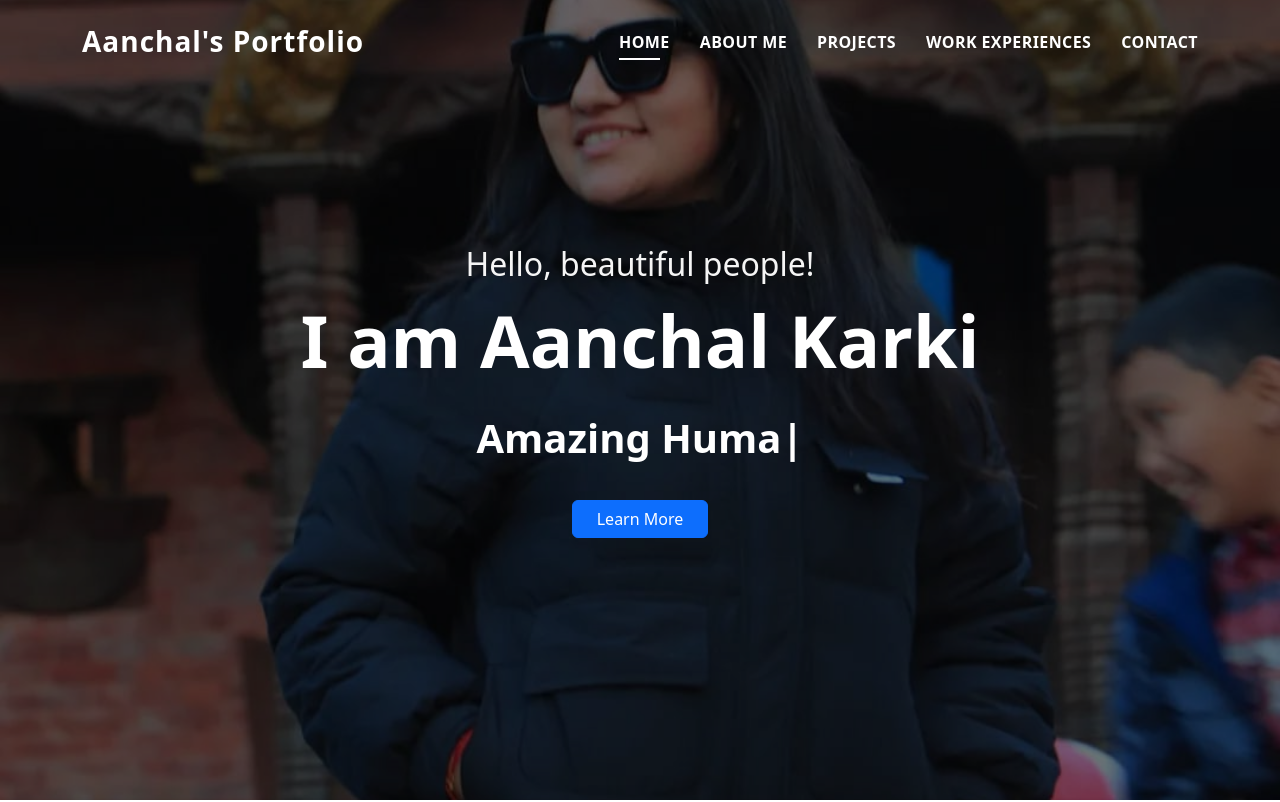
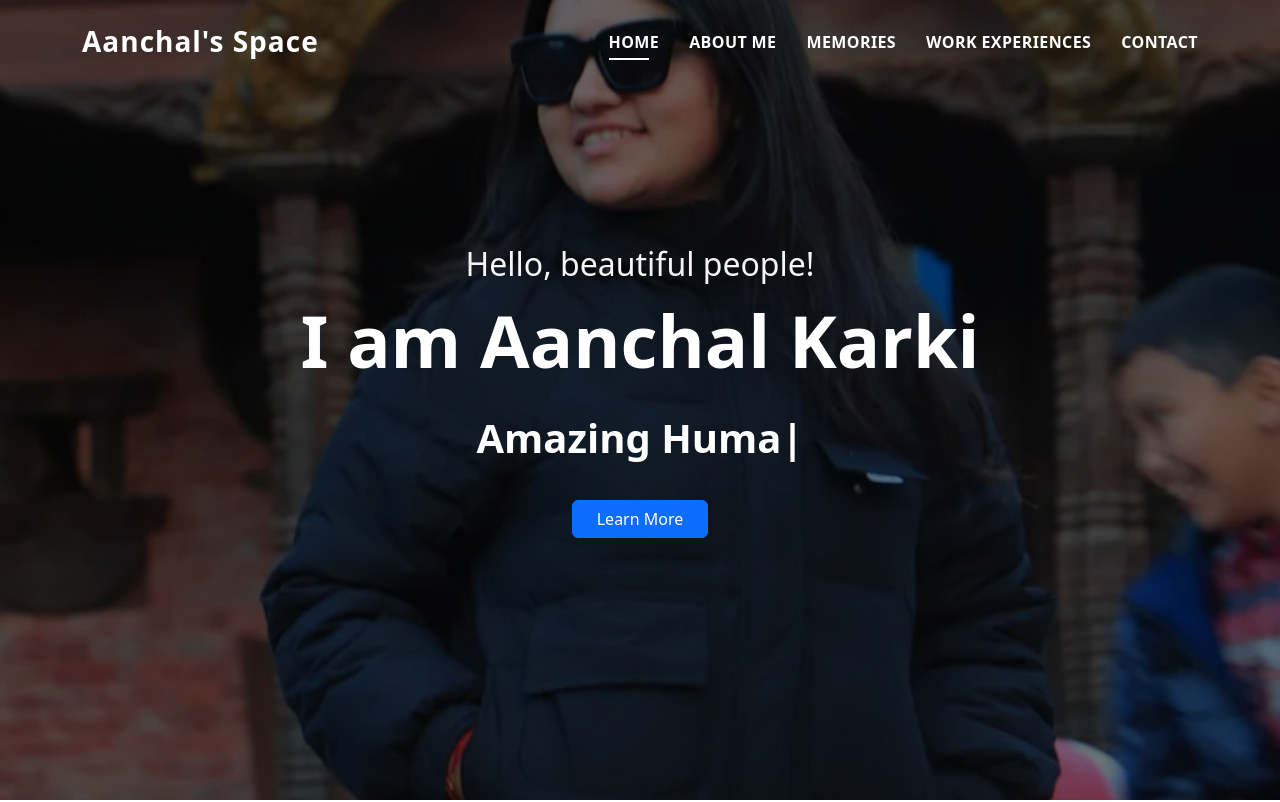
Before and after one commit to aanchalkarki653/aanchal, a plain HTML site: page index.html in a window 1280 px wide. Shown: the top 802 px of the page. Drawn offline with Linux system fonts and the light colour scheme.

Commit message:
Update index.html

```diff
--- a/index.html
+++ b/index.html
@@ -31,13 +31,13 @@
   <header id="header" class="fixed-top">
     <div class="container d-flex align-items-center justify-content-between">
 
-      <h1 class="logo"><a href="index.html">Aanchal's Portfolio</a></h1>
+      <h1 class="logo"><a href="index.html">Aanchal's Space</a></h1>
 
       <nav id="navbar" class="navbar">
         <ul>
           <li><a class="nav-link scrollto active" href="#home">Home</a></li>
           <li><a class="nav-link scrollto" href="#about">About me</a></li>
-          <li><a class="nav-link scrollto" href="#projects">Projects</a></li>
+          <li><a class="nav-link scrollto" href="#projects">Memories</a></li>
 
           <li><a class="nav-link scrollto" href="#work">Work Experiences</a></li>
 
```
